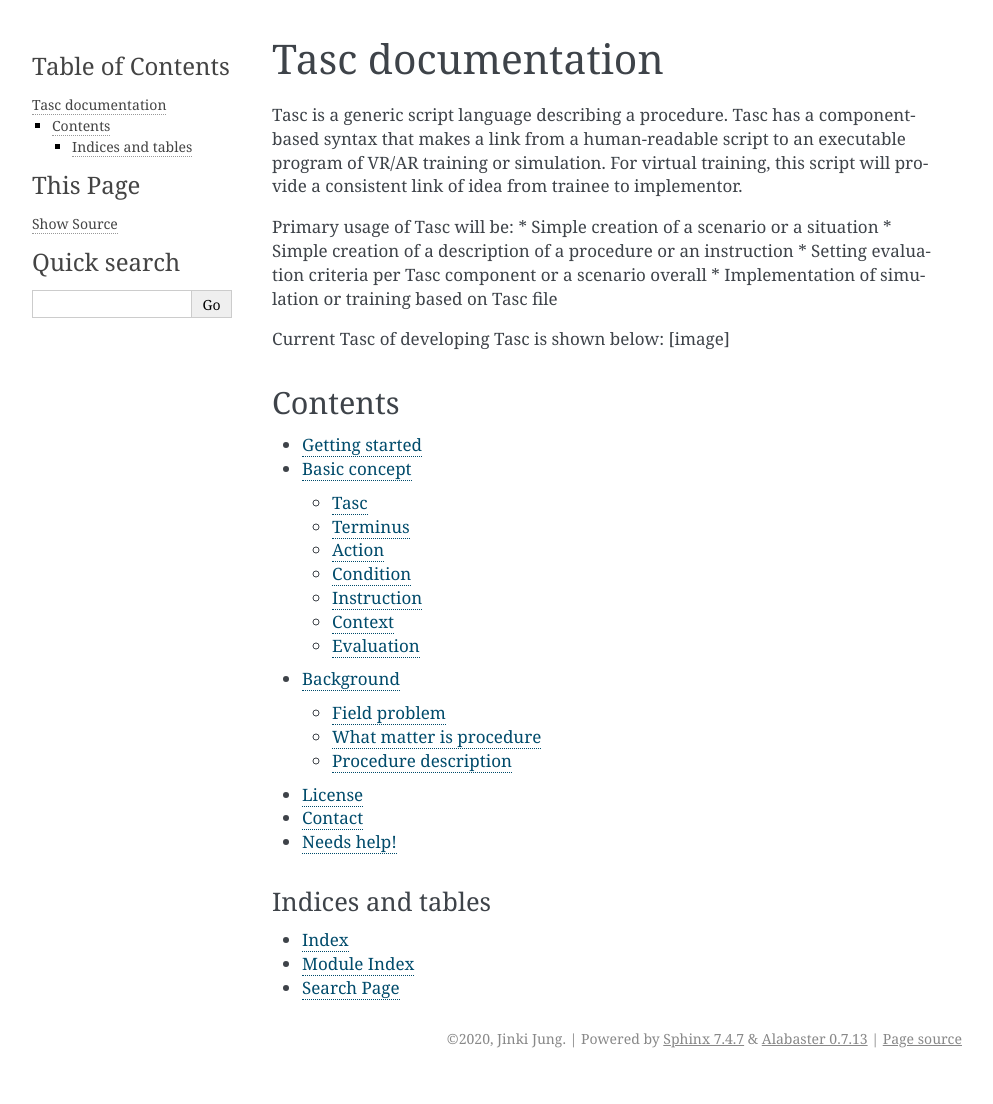
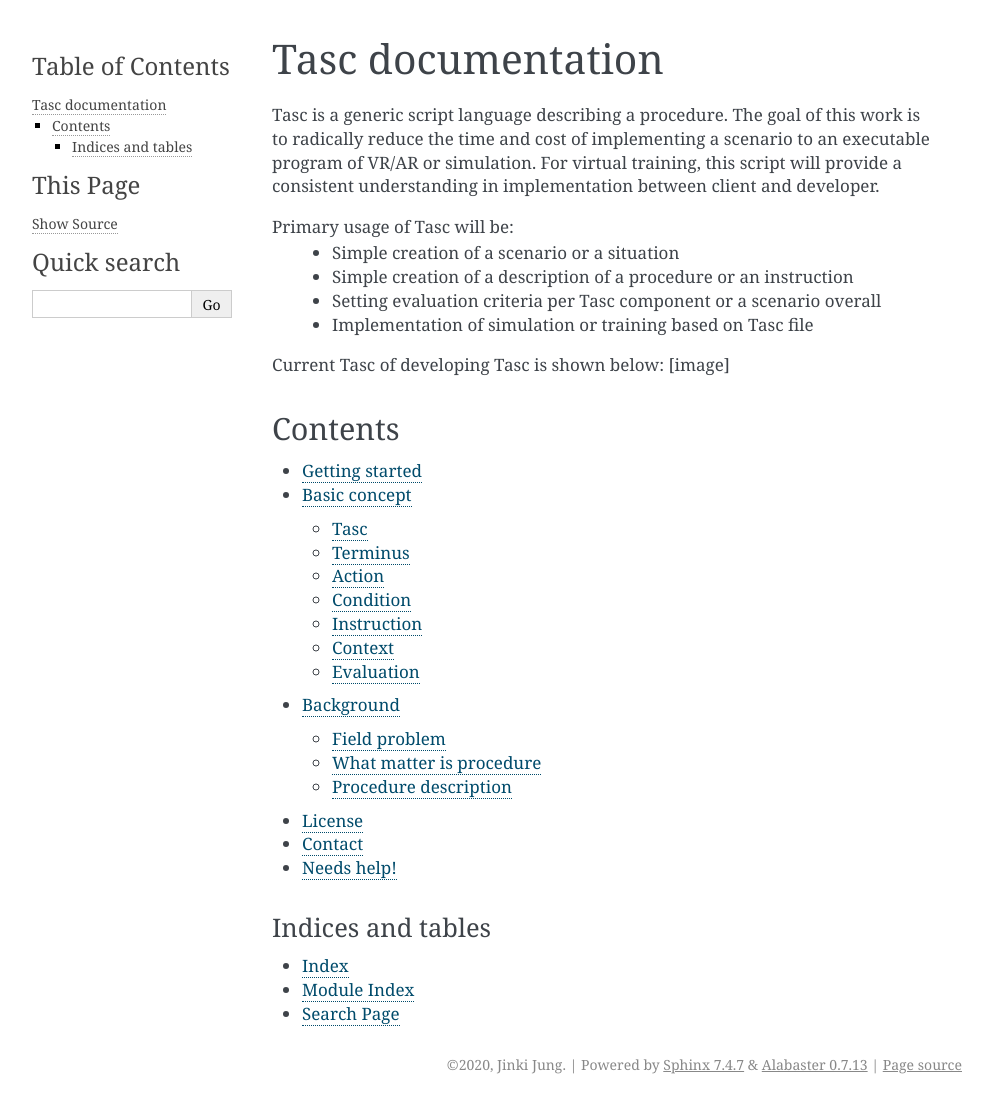
Before and after one commit to JinkiJung/Tasc, a Sphinx documentation site: the page built from docs/source/index.rst, in a window 1280 px wide. Shown: the whole page, without its empty margins (148-1141 px from the left). Built offline with Sphinx 7.4.7, drawn with Linux system fonts in a browser that asks for light colours; before the commit the page ends 1078 px from its top, so only the background shows below that.

Commit message:
Update index.rst

```diff
--- a/docs/source/index.rst
+++ b/docs/source/index.rst
@@ -7,14 +7,14 @@
 Tasc |version| documentation
 ==============================
 Tasc is a generic script language describing a procedure.
-Tasc has a component-based syntax that makes a link from a human-readable script to an executable program of VR/AR training or simulation.
-For virtual training, this script will provide a consistent link of idea from trainee to implementor.
+The goal of this work is to radically reduce the time and cost of implementing a scenario to an executable program of VR/AR or simulation.
+For virtual training, this script will provide a consistent understanding in implementation between client and developer.
 
 Primary usage of Tasc will be:
-* Simple creation of a scenario or a situation
-* Simple creation of a description of a procedure or an instruction
-* Setting evaluation criteria per Tasc component or a scenario overall
-* Implementation of simulation or training based on Tasc file
+  * Simple creation of a scenario or a situation
+  * Simple creation of a description of a procedure or an instruction
+  * Setting evaluation criteria per Tasc component or a scenario overall
+  * Implementation of simulation or training based on Tasc file
 
 Current Tasc of developing Tasc is shown below:
 [image]
```
